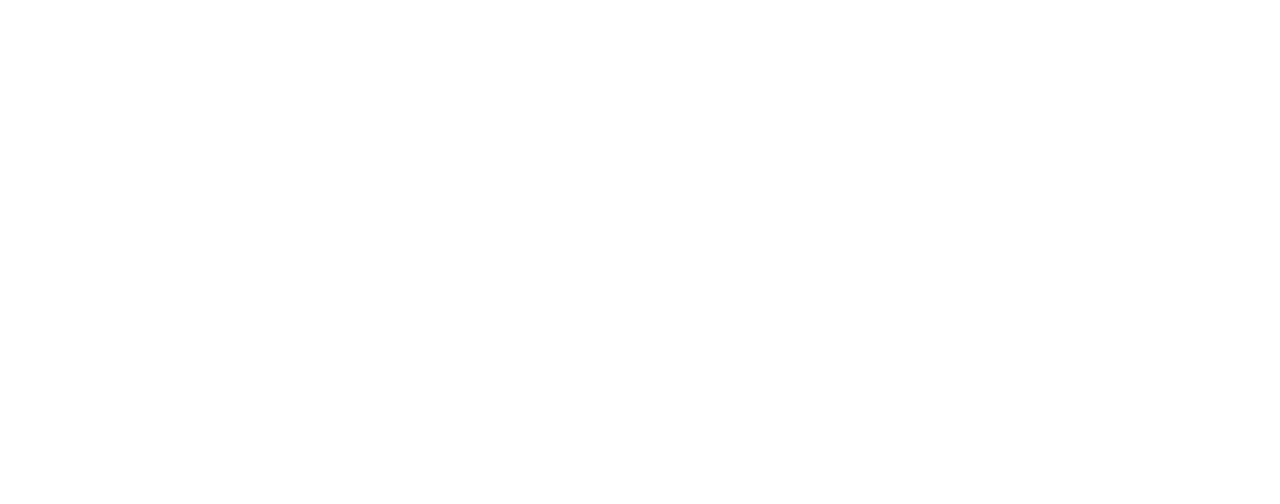
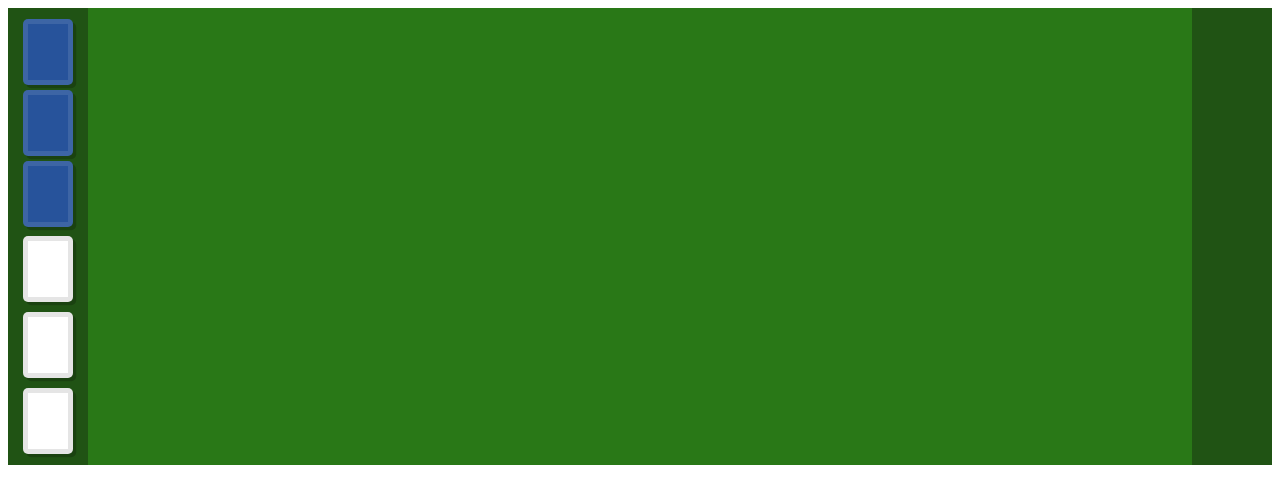
Before and after one commit to SetKu/Solitaire-Electron, a website: page index.html in a window 1280 px wide. Drawn offline with Linux system fonts and the light colour scheme.

Commit message:
Saving changes for next session.

```diff
--- a/index.html
+++ b/index.html
@@ -5,22 +5,31 @@
   <meta charset="UTF-8">
   <meta http-equiv="X-UA-Compatible" content="IE=edge">
   <meta name="viewport" content="width=device-width, initial-scale=1.0">
-  <title>Document</title>
+  <title>Solitaire</title>
   <link rel="stylesheet" href="style.css">
   <link rel="shortcut icon" type="image" href="./favicon.ico">
   <script src="script.js" type="module"></script>
 </head>
 
 <body>
-  <div class="text-title"></div>
-  <div class="table">
-    <div class="stock-container">
-      <div class="card hidden"></div>
+  <div class="header">
+    <div class="header__title"></div>
+  </div>
+  <main class="game">
+    <div class="game__stock-cloth">
+      <div class="pile">
+        <div class="card--hidden"></div>
+        <div class="card--hidden"></div>
+        <div class="card--hidden"></div>
+      </div>
+      <div class="game__stock-cloth__revealed-cards">
         <div class="card"></div>
         <div class="card"></div>
         <div class="card"></div>
       </div>
-    <div class="working-container">
+    </div>
+    <div class="game__working-cloth">
+      <div class="game__working-cloth__piles">
         <div class="pile"></div>
         <div class="pile"></div>
         <div class="pile"></div>
@@ -29,13 +38,16 @@
         <div class="pile"></div>
         <div class="pile"></div>
       </div>
-    <div class="foundation-container">
-      <div class="card"></div>
-      <div class="card"></div>
-      <div class="card"></div>
-      <div class="card"></div>
+      <div class="game__working-cloth__game-controls"></div>
     </div>
+    <div class="game__foundation-cloth">
+      <div class="card--suit-placeholder"></div>
+      <div class="card--suit-placeholder"></div>
+      <div class="card--suit-placeholder"></div>
+      <div class="card--suit-placeholder"></div>
     </div>
+  </main>
+  <div class="footer"></div>
 </body>
 
 </html>
--- a/style.css
+++ b/style.css
@@ -1,17 +1,59 @@
 /* http://getbem.com/naming/ */
 
-.table {
+.game {
   display: grid;
-  grid-template-columns: 3;
+  grid-template-columns: 5em 4fr 5em;
   grid-template-rows: 1;
 }
 
-.working-container {
+.game__stock-cloth, .game__foundation-cloth {
+  background-color: #205314;
+}
+
+.game__stock-cloth, .game__foundation-cloth {
+  padding: 0.4em 0;
+  display: grid;
+  grid-template-columns: 1;
+  grid-template-rows: 4;
+  justify-content: center;
+}
+
+.game__stock-cloth__revealed-cards {
+  display: contents;
+}
+
+.game__working-cloth {
+  background-color: #297817;
+  display: flex;
+  flex-direction: column;
+  justify-content: space-between;
+}
+
+.game__working-cloth__piles {
   display: grid;
   grid-template-columns: 7;
   grid-template-rows: 1;
 }
 
+.card, .card--hidden, .deck {
+  margin: 0.3em;
+}
+
+.card, .card--hidden {
+  width: 2.5em;
+  height: 3.5em;
+}
+
 .card {
-  display: block;
+  background-color: #ffffff;
+  border: 5px solid rgba(0, 0, 0, 0.1);
+  border-radius: 5px;
+  box-shadow: 0.2em 0.2em 0 rgba(0, 0, 0, 0.2);
 }
+
+.card--hidden {
+  background-color: #27539b;
+  border: 5px solid rgba(255, 255, 255, 0.1);
+  border-radius: 5px;
+  box-shadow: 0.2em 0.2em 0 rgba(0, 0, 0, 0.2);
+}
```
Lines whose indentation alone changed are shown as unchanged.
